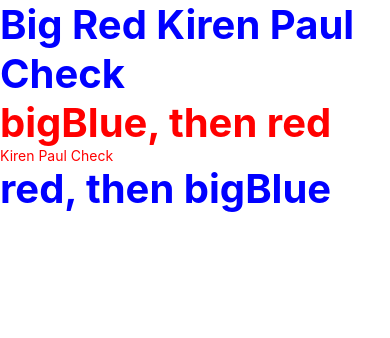
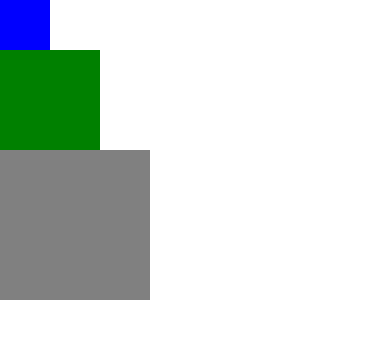
Before and after one commit to paulkiren/react_experiments, a React Native app: screen / in a window 390 px wide. Shown: the top 338 px of the page. Built offline with nearby package versions, Linux system fonts and the light colour scheme.

Commit message:
Fixed Dimensions

```diff
--- a/App.js
+++ b/App.js
@@ -15,11 +15,17 @@ export default class LotsOfStyles extends Component {
   render() {
     return (
       <View>
-        <Text style={styles.bigBlue} >Big Red Kiren Paul Check</Text>
+      <View style={{ width: 50, height: 50, backgroundColor: 'blue' }}></View>
+      <View style={{ width: 100, height: 100, backgroundColor: 'green' }}></View>
+           <View style={{ width: 150, height: 150, backgroundColor: 'grey' }}>
+        {/* <Text style={styles.bigBlue} >Big Red Kiren Paul Check</Text>
         <Text style={[styles.bigBlue, styles.red]}>bigBlue, then red</Text>
         <Text style={styles.red} >Kiren Paul Check</Text>
-        <Text style={[styles.red, styles.bigBlue]}>red, then bigBlue</Text>
+        <Text style={[styles.red, styles.bigBlue]}>red, then bigBlue</Text> */}
       </View>
+
+      </View>
+
     );
   }
 }
```
